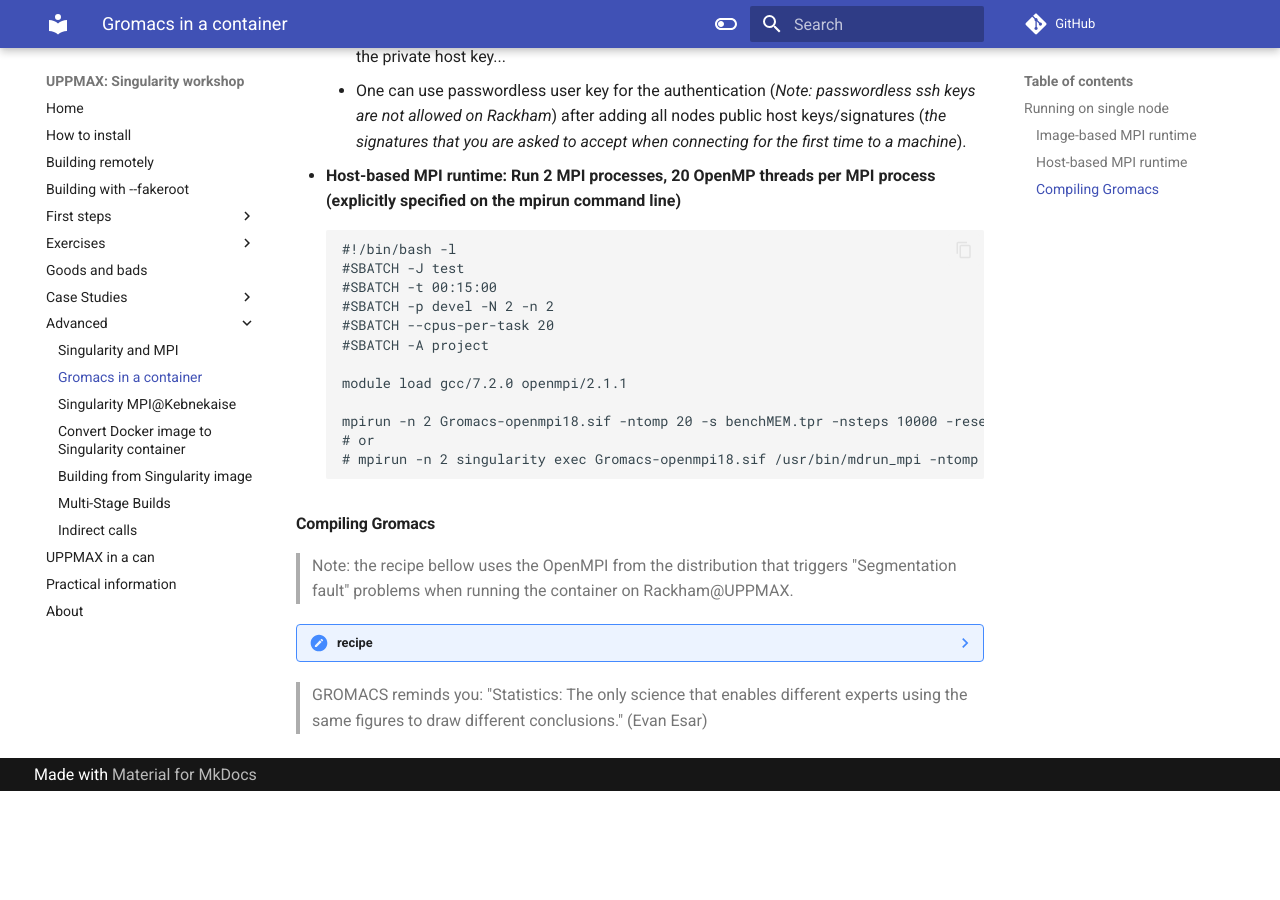
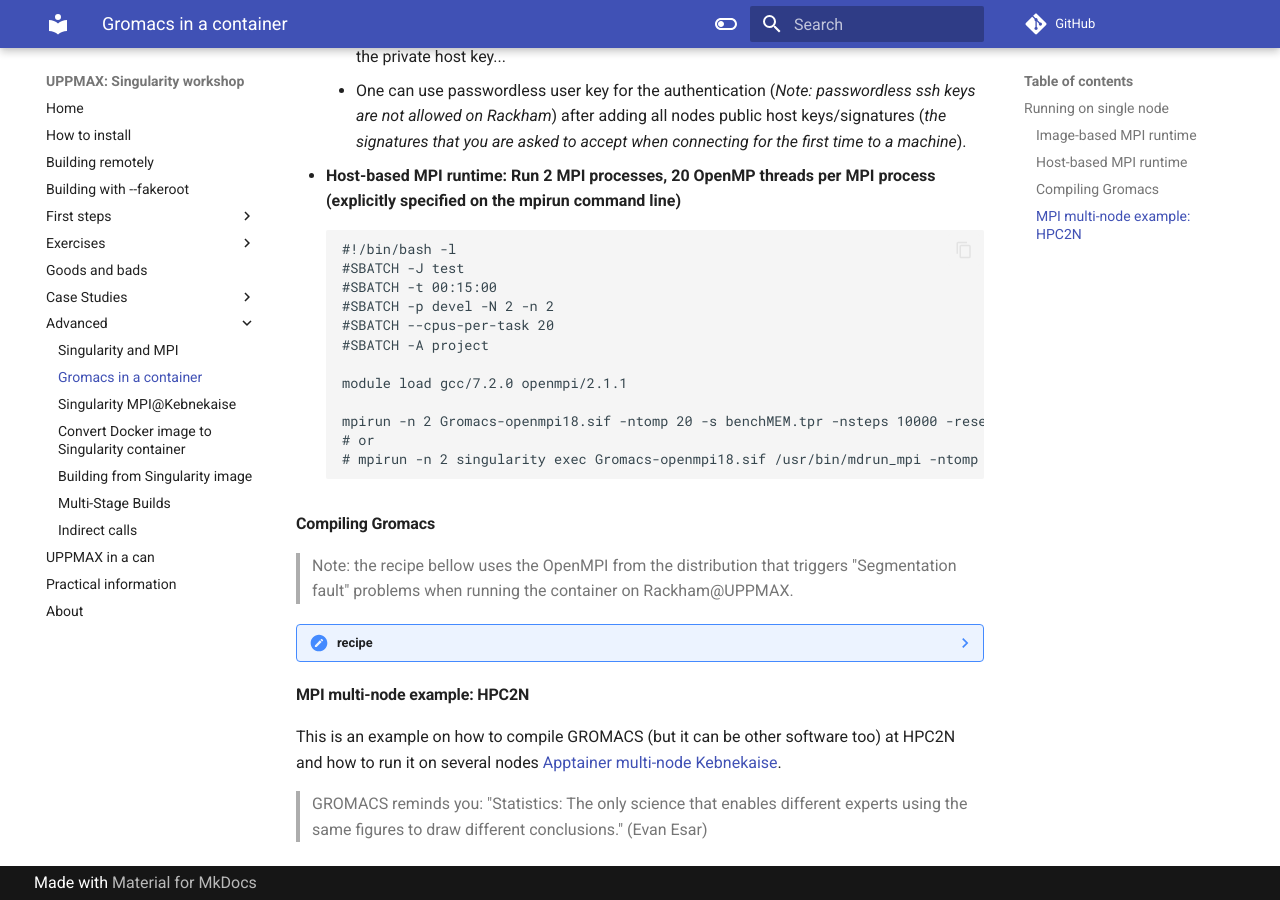
Before and after one commit to pmitev/UPPMAX-Singularity-workshop, an MkDocs documentation site: the page built from docs/mpi_gromacs.md, in a window 1280 px wide and 900 px high, scrolled down 2529 px. Built offline with MkDocs 1.6.1 and Material for MkDocs 9.7.7, drawn with Linux system fonts in a browser that asks for light colours; comment, search, counter and statistics services are not loaded; before the commit the page ends 3320 px from its top, so only the background shows below that.

Commit message:
MPI gromacs hpc2n

````diff
--- a/docs/mpi_gromacs.md
+++ b/docs/mpi_gromacs.md
@@ -172,4 +172,9 @@
       source /opt/gromacs-2021.2/bin/GMXRC
       exec gmx_mpi "$@"
     ```
+#### MPI multi-node example: HPC2N
+
+This is an example on how to compile GROMACS (but it can be other software too) at HPC2N and how to run it on several nodes
+[Apptainer multi-node Kebnekaise](https://github.com/hpc2n/intro-course/tree/master/hands-ons/4.application-usage/APPTAINER).
+
 > GROMACS reminds you: "Statistics: The only science that enables different experts using the same figures to draw different conclusions." (Evan Esar)
````
